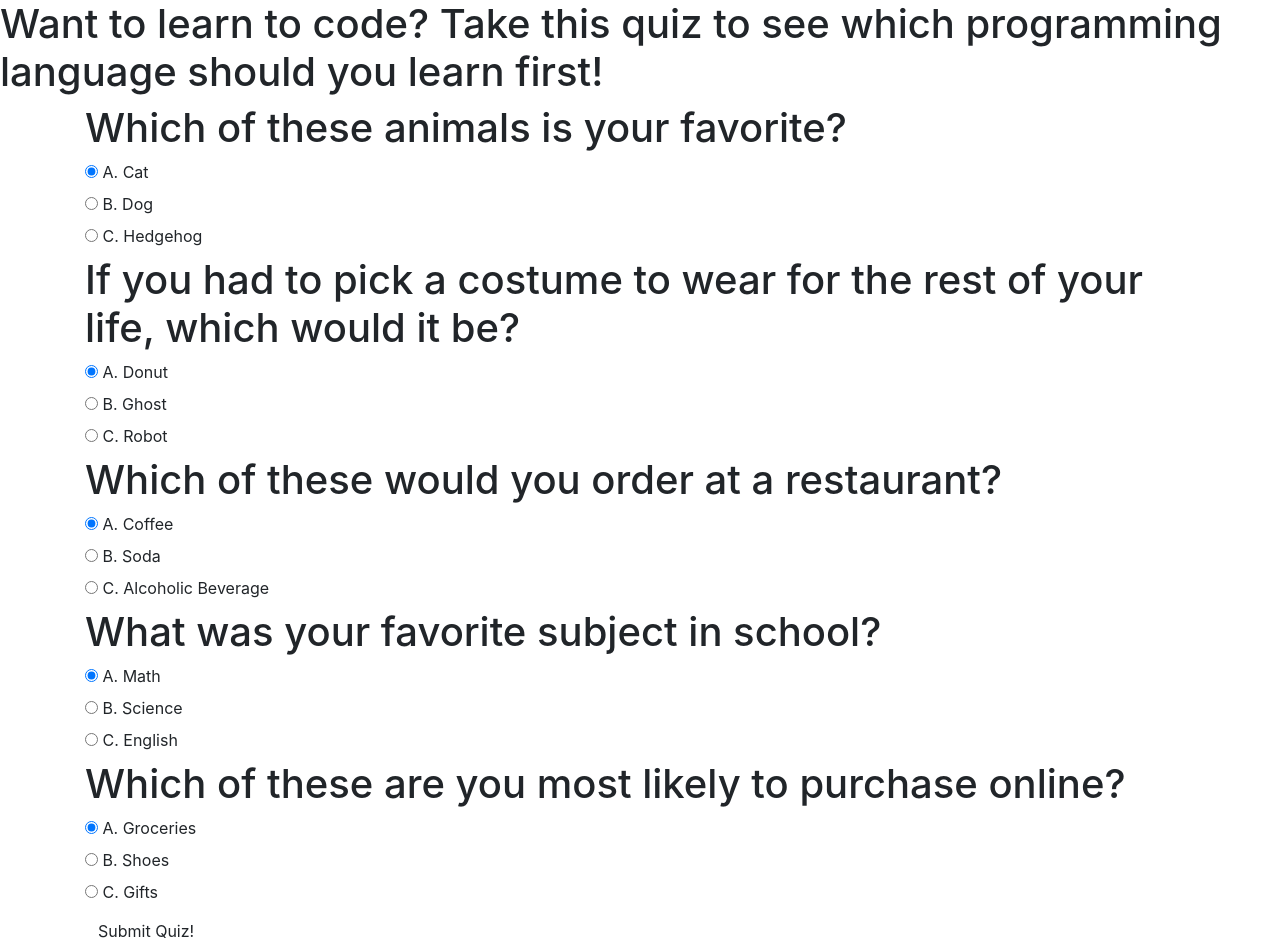
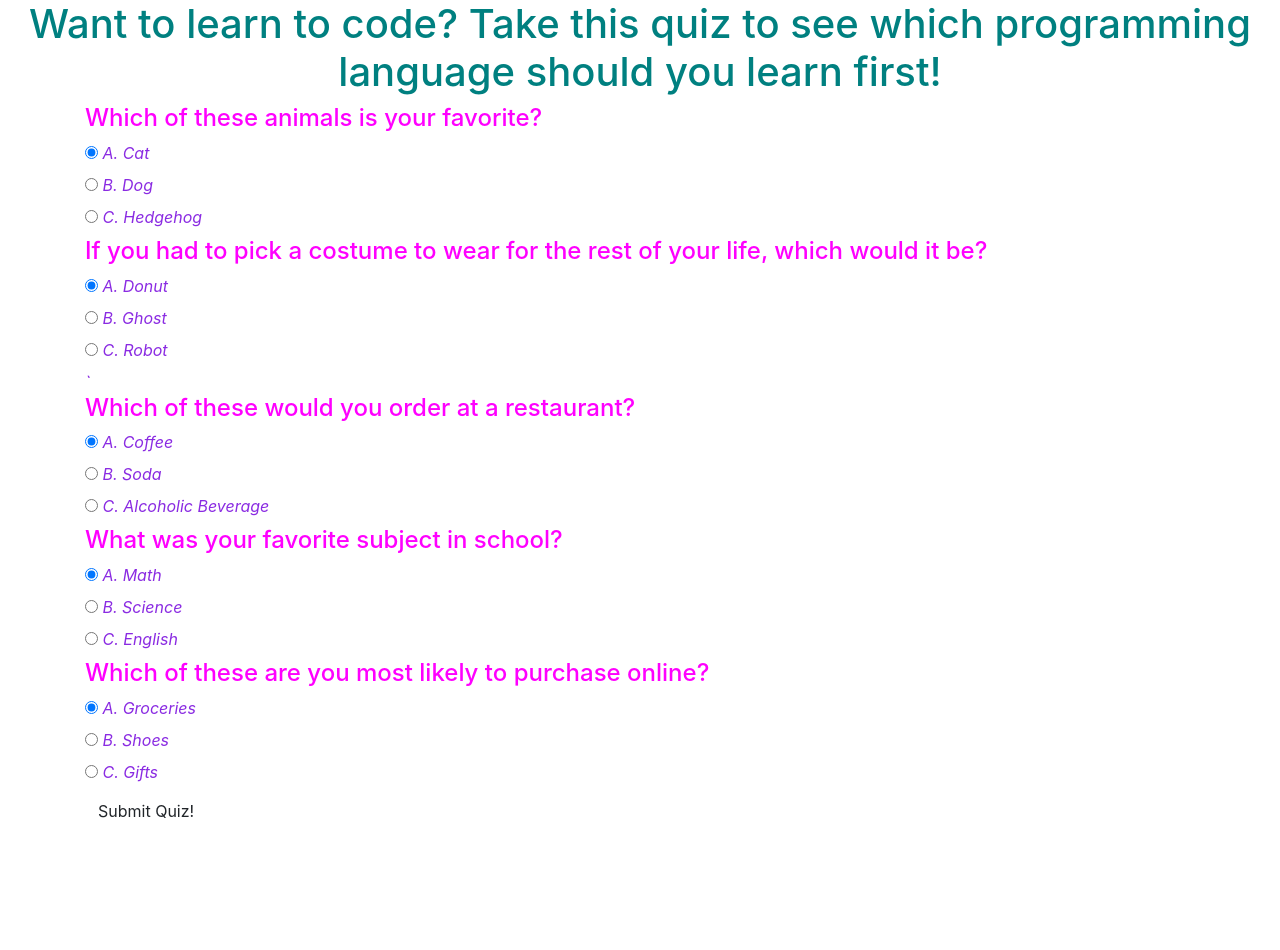
Before and after one commit to KaiKohlsdorf/Program-Language-Suggester, a plain HTML site: page index.html in a window 1280 px wide. After the commit the page ends 830 px from the top, so only its background shows below. Drawn offline with Linux system fonts and the light colour scheme.

Commit message:
Add css style elements.

```diff
--- a/css/styles.css
+++ b/css/styles.css
@@ -1,3 +1,20 @@
 .results {
   display: none;
 }
+
+.important {
+  color: teal;
+  font-weight: bold;
+  text-align: center;
+}
+
+.unimportant {
+  color: fuchsia;
+
+}
+
+.answerline {
+  color: blueviolet;
+  font-style: italic;
+
+}
--- a/index.html
+++ b/index.html
@@ -11,11 +11,16 @@
   <title>Program Language Suggester</title>
 </head>
 <body>
+  <div class="important">
   <h1>Want to learn to code? Take this quiz to see which programming language should you learn first!</h1>
+  </div>
   <div class="quiz">
     <div class="container">
       <form id="animaltype">
-        <h1>Which of these animals is your favorite?</h1>
+        <div class="unimportant">
+          <h4>Which of these animals is your favorite?</h4>
+        </div>
+          <div class="answerline">
             <div class="radio">
               <label>
                 <input type="radio" name="animal" value="a" checked> A. Cat
@@ -31,11 +36,15 @@
                 <input type="radio" name="animal" value="c"> C. Hedgehog
               </label>
             </div>
+        </div>
       </form>
     </div>
     <div class="container">
       <form id="costumetype">
-        <h1>If you had to pick a costume to wear for the rest of your life, which would it be?</h1>
+        <div class="unimportant">
+          <h4>If you had to pick a costume to wear for the rest of your life, which would it be?</h4>
+        </div>
+        <div class="answerline">
           <div class="radio">
             <label>
               <input type="radio" name="costume" value="a" checked> A. Donut
@@ -51,11 +60,15 @@
               <input type="radio" name="costume" value="c"> C. Robot
             </label>
            </div>
+        `</div>
       </form>
     </div>
     <div class="container">
       <form id="drinktype">
-        <h1>Which of these would you order at a restaurant?</h1>
+        <div class="unimportant">
+          <h4>Which of these would you order at a restaurant?</h4>
+        </div>
+        <div class="answerline">
           <div class="radio">
             <label>
               <input type="radio" name="drink" value="a" checked> A. Coffee
@@ -71,11 +84,15 @@
               <input type="radio" name="drink" value="c"> C. Alcoholic Beverage
             </label>
           </div>
+        </div>
       </form>
     </div>
     <div class="container">
       <form id="subjecttype">
-        <h1>What was your favorite subject in school?</h1>
+        <div class="unimportant">
+          <h4>What was your favorite subject in school?</h4>
+        </div>
+        <div class="answerline">
           <div class="radio">
             <label>
               <input type="radio" name="subject" value="a" checked> A. Math
@@ -91,11 +108,16 @@
               <input type="radio" name="subject" value="c"> C. English
             </label>
           </div>
+        </div>
       </form>
     </div>
     <div class="container">
       <form id="purchasetype">
-        <h1>Which of these are you most likely to purchase online?</h1>
+        <div class="unimportant">
+          <h4>Which of these are you most likely to purchase online?
+          </h4>
+        </div>
+        <div class="answerline">
           <div class="radio">
             <label>
               <input type="radio" name="purchase" value="a" checked> A. Groceries
@@ -111,6 +133,7 @@
               <input type="radio" name="purchase" value="c"> C. Gifts
             </label>
           </div>
+        </div>
         <button type="submit" class="btn">Submit Quiz!</button>
       </form>
     </div>
@@ -118,19 +141,19 @@
   <div class="results">
     <div class="container">
       <div id="mostlya">
-        <h1>Mostly A</h1>
+        <h2>Mostly A</h2>
           <body>You chose mostly A answers! This means you should learn Python first!</body>
       </div>
     </div>
     <div class="container">
       <div id="mostlyb">
-        <h1>Mostly B</h1>
+        <h2>Mostly B</h2>
           <body>You chose mostly B answers! This means you should learn C# first!</body>
       </div>
     </div>
     <div class="container">
       <div id="mostlyc">
-        <h1>Mostly C</h1>
+        <h2>Mostly C</h2>
           <body>You chose mostly C answers! This means you should learn Ruby first!</body>
       </div>
     </div>
```
Lines whose indentation alone changed are shown as unchanged.
